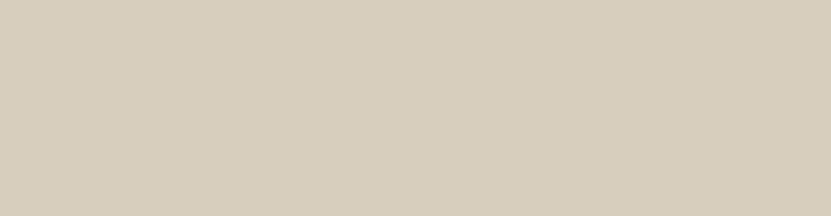
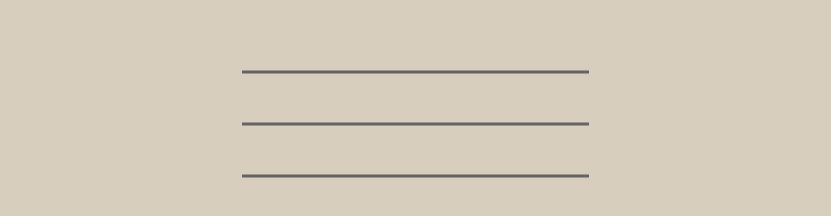
Before and after one commit to brian890809/laeeun-sweet-22, a Next.js app: page / in a window 1280 px wide. Shown: the part 4414-4630 px from the top of the page, without its empty margins (224-1055 px from the left). Built offline with nearby package versions, Linux system fonts and the light colour scheme; a web font is replaced by a local one.

Commit message:
added basic svg morph

```diff
--- /dev/null
+++ b/assets/curveLine.js
@@ -0,0 +1,20 @@
+const CurvedLine = ({ id }) => (
+  <div>
+    <svg
+      id={id}
+      xmlns="http://www.w3.org/2000/svg"
+      width={349}
+      height={52}
+      fill="none"
+    >
+      <path
+        class="path-anim"
+        stroke="#646464"
+        strokeWidth={3}
+        d="M0 2C0 2 128 2 173.5 2C219 2 347 2 347 2"
+        data-path-to="M1 2C1 2 129 36.5 174.5 36.5C220 36.5 348 2 348 2"
+      />
+    </svg>
+  </div>
+);
+export default CurvedLine;
--- /dev/null
+++ b/assets/index.js
@@ -0,0 +1 @@
+export { default as CurvedLine } from './curveLine';
--- a/components/FacetimePage/FacetimePage.js
+++ b/components/FacetimePage/FacetimePage.js
@@ -7,8 +7,8 @@ const FacetimePage = () => {
         {content.ofc}
       </div>
       <div className="mt-5">
-        {content.contentList.map((content) => (
-          <div key="1" className="text-center text-lg text-gray-dark mx-auto">
+        {content.contentList.map((content, i) => (
+          <div key={i} className="text-center text-lg text-gray-dark mx-auto">
             {content}
           </div>
         ))}
--- a/components/LastPage/LastPage.js
+++ b/components/LastPage/LastPage.js
@@ -4,9 +4,9 @@ const NoRegretPage = () => {
   return (
     <div className="bg-dark-gray h-screen flex flex-col justify-between">
       <div>
-        {contentList.map((content) => (
+        {contentList.map((content, i) => (
           <div
-            key="1"
+            key={i}
             className="text-center text-lg 6 text-off-white mx-auto mt-[28px] first:mt-[35vh]"
           >
             {content}
--- a/components/NoRegretPage/NoRegretPage.js
+++ b/components/NoRegretPage/NoRegretPage.js
@@ -3,9 +3,9 @@ import { contentList } from './content';
 const NoRegretPage = () => {
   return (
     <div className="bg-dark-gray h-screen flex flex-col">
-      {contentList.map((content) => (
+      {contentList.map((content, i) => (
         <div
-          key="1"
+          key={i}
           className="text-center text-lg 6 text-off-white mx-auto mt-[83px] first:mt-[35vh]"
         >
           {content.split('\n').map((line, index) => (
--- a/components/SectionTitlePage/SectionTitlePage.js
+++ b/components/SectionTitlePage/SectionTitlePage.js
@@ -1,11 +1,91 @@
+import { gsap } from 'gsap';
+import { ScrollTrigger } from 'gsap/ScrollTrigger';
+import { useEffect, useRef } from 'react';
+
+import { CurvedLine } from '@/assets';
+
 import { title } from './content';
 
-const SectionTitlePage = () => (
-  <div className="bg-dark-cream h-screen flex">
-    <div className="text-center text-lg leading-10 text-gray-dark mx-auto mt-[35vh] w-[223px] sm:w-screen">
-      {title}
+const SectionTitlePage = () => {
+  const firstRef = useRef(null);
+  const secondRef = useRef(null);
+  const thirdRef = useRef(null);
+  gsap.registerPlugin(ScrollTrigger);
+  useEffect(() => {
+    const element = firstRef.current;
+    const line = element.querySelector('#first');
+    const path = element.querySelector('path.path-anim');
+    const destPath = path.dataset.pathTo;
+    gsap
+      .timeline({
+        scrollTrigger: {
+          trigger: line,
+          start: 'top 95%',
+          end: 'bottom center',
+          scrub: true,
+        },
+      })
+      .to(path, {
+        ease: 'none',
+        attr: { d: destPath },
+      });
+  });
+  useEffect(() => {
+    const element = secondRef.current;
+    const line = element.querySelector('#second');
+    const path = element.querySelector('path.path-anim');
+    const destPath = path.dataset.pathTo;
+    gsap
+      .timeline({
+        scrollTrigger: {
+          trigger: line,
+          start: 'top 95%',
+          end: 'bottom center',
+          scrub: true,
+        },
+      })
+      .to(path, {
+        ease: 'none',
+        attr: { d: destPath },
+      });
+  });
+  useEffect(() => {
+    const element = thirdRef.current;
+    const line = element.querySelector('#third');
+    const path = element.querySelector('path.path-anim');
+    const destPath = path.dataset.pathTo;
+    gsap
+      .timeline({
+        scrollTrigger: {
+          trigger: line,
+          start: 'top 95%',
+          end: 'bottom 40%',
+          scrub: true,
+        },
+      })
+      .to(path, {
+        ease: 'none',
+        attr: { d: destPath },
+      });
+  });
+  return (
+    <div className="bg-dark-cream h-screen flex flex-col justify-between">
+      <div className="text-center text-lg leading-10 text-gray-dark mx-auto mt-[35vh] w-[223px] sm:w-screen">
+        {title}
+      </div>
+      <div className="mx-auto">
+        <div ref={firstRef}>
+          <CurvedLine id="first" />
+        </div>
+        <div ref={secondRef}>
+          <CurvedLine id="second" />
+        </div>
+        <div ref={thirdRef}>
+          <CurvedLine id="third" />
+        </div>
+      </div>
     </div>
-  </div>
-);
+  );
+};
 
 export default SectionTitlePage;
--- a/package.json
+++ b/package.json
@@ -12,6 +12,7 @@
   "dependencies": {
     "@studio-freight/lenis": "^1.0.28",
     "@studio-freight/react-lenis": "^0.0.38",
+    "gsap": "^3.12.2",
     "next": "14.0.3",
     "react": "^18",
     "react-dom": "^18"
```
Also changed, not shown: 1 other file (tests, documents, lock files or other folders).
